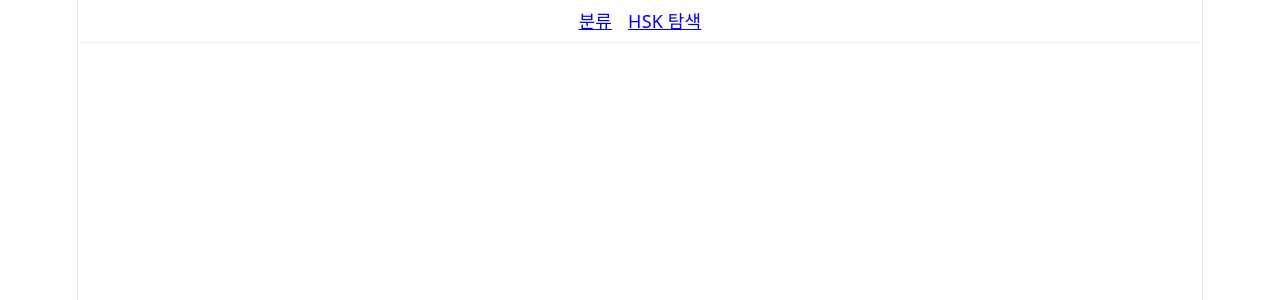
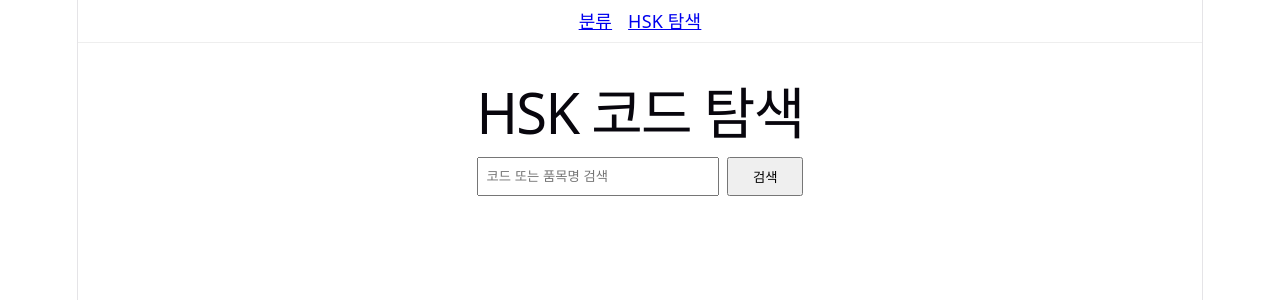
Before and after one commit to dasader/hscode-converter, a React (Vite) app in the folder frontend/: page /browse in a window 1280 px wide. Shown: the top 300 px of the page. Built offline with nearby package versions, Linux system fonts and the light colour scheme.

Commit message:
feat: add HSK code browse page with tree view

```diff
--- /dev/null
+++ b/frontend/src/components/HskTree.tsx
@@ -0,0 +1,20 @@
+import type { HskCodeDetail } from '../api/types';
+
+interface Props {
+  node: HskCodeDetail;
+  onSelect: (code: string) => void;
+}
+
+export default function HskTree({ node, onSelect }: Props) {
+  return (
+    <div style={{ marginLeft: (node.level - 1) * 20, padding: '4px 0' }}>
+      <span onClick={() => onSelect(node.code)} style={{ cursor: 'pointer', fontFamily: 'monospace' }}>
+        {node.code}
+      </span>
+      {' '}{node.name_kr}
+      {node.children?.map((child) => (
+        <HskTree key={child.code} node={child} onSelect={onSelect} />
+      ))}
+    </div>
+  );
+}
--- a/frontend/src/pages/BrowsePage.tsx
+++ b/frontend/src/pages/BrowsePage.tsx
@@ -1,3 +1,62 @@
+import { useState } from 'react';
+import { searchHsk, getHskCode } from '../api/client';
+import type { HskCodeDetail } from '../api/types';
+import HskTree from '../components/HskTree';
+
 export default function BrowsePage() {
-  return <div />;
+  const [query, setQuery] = useState('');
+  const [results, setResults] = useState<HskCodeDetail[]>([]);
+  const [selected, setSelected] = useState<HskCodeDetail | null>(null);
+
+  const handleSearch = async () => {
+    if (!query.trim()) return;
+    const data = await searchHsk(query);
+    setResults(data.results);
+    setSelected(null);
+  };
+
+  const handleSelect = async (code: string) => {
+    const detail = await getHskCode(code);
+    setSelected(detail);
+  };
+
+  return (
+    <div style={{ maxWidth: 960, margin: '0 auto', padding: 24 }}>
+      <h1>HSK 코드 탐색</h1>
+      <div style={{ display: 'flex', gap: 8 }}>
+        <input
+          value={query}
+          onChange={(e) => setQuery(e.target.value)}
+          placeholder="코드 또는 품목명 검색"
+          style={{ flex: 1, padding: 8 }}
+          onKeyDown={(e) => e.key === 'Enter' && handleSearch()}
+        />
+        <button onClick={handleSearch} style={{ padding: '8px 24px' }}>검색</button>
+      </div>
+
+      <div style={{ display: 'flex', gap: 24, marginTop: 16 }}>
+        <div style={{ flex: 1 }}>
+          {results.map((r) => (
+            <div key={r.code} onClick={() => handleSelect(r.code)} style={{ padding: 8, cursor: 'pointer', borderBottom: '1px solid #eee' }}>
+              <code>{r.code}</code> {r.name_kr}
+            </div>
+          ))}
+        </div>
+        {selected && (
+          <div style={{ flex: 1, border: '1px solid #ddd', padding: 16, borderRadius: 8 }}>
+            <h3>{selected.name_kr}</h3>
+            <p>코드: <code>{selected.code}</code></p>
+            {selected.name_en && <p>영문: {selected.name_en}</p>}
+            {selected.description && <p>{selected.description}</p>}
+            {selected.children.length > 0 && (
+              <>
+                <h4>하위 코드</h4>
+                <HskTree node={selected} onSelect={handleSelect} />
+              </>
+            )}
+          </div>
+        )}
+      </div>
+    </div>
+  );
 }
```
